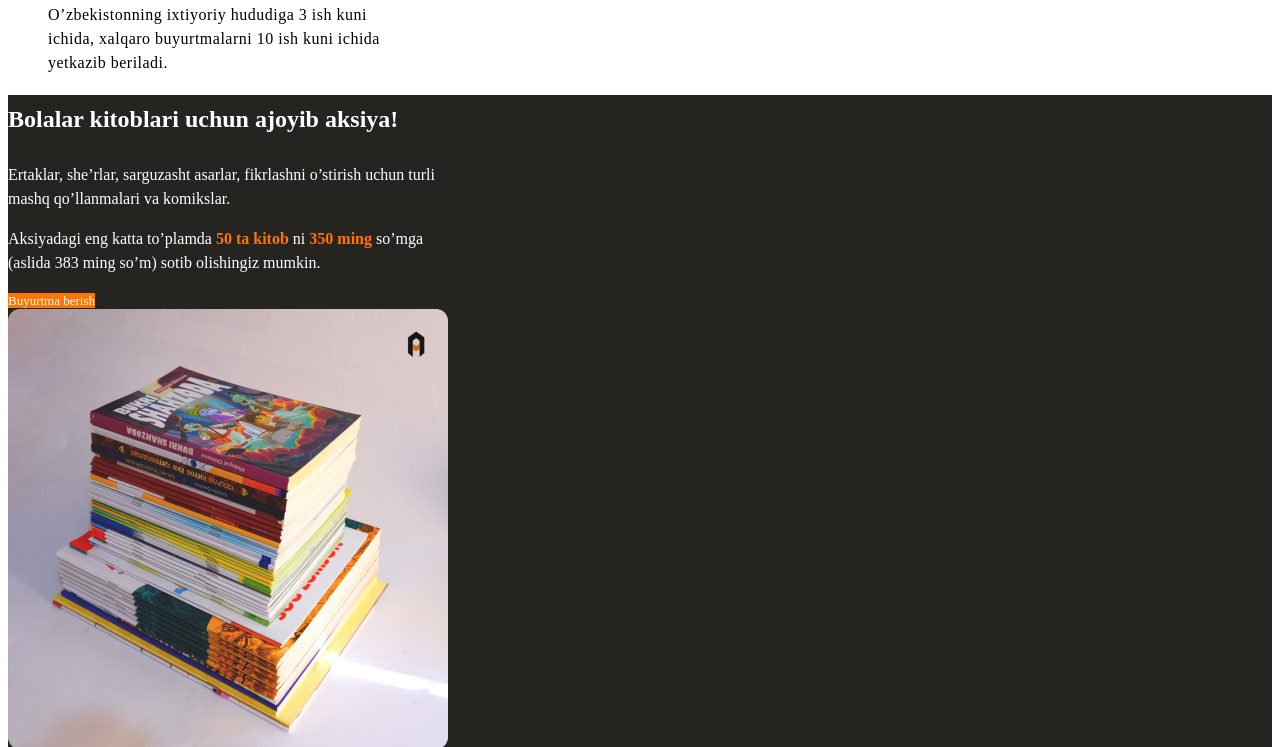
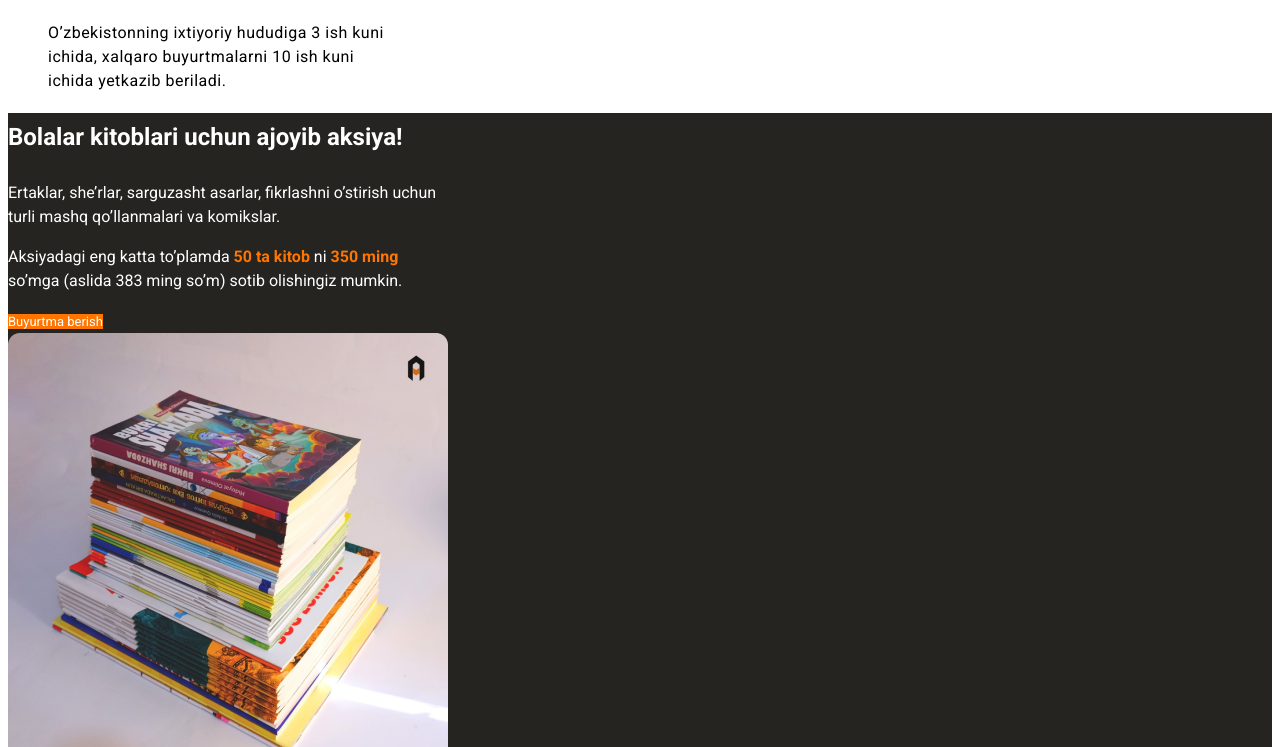
Before and after one commit to JaloliddinGofurov/html-cssda-akademnashr, a plain HTML site: page index.html in a window 1280 px wide. Shown: the part 1932-2679 px from the top of the page. Drawn offline with Linux system fonts and the light colour scheme.

Commit message:
add css style

```diff
--- a/index.html
+++ b/index.html
@@ -5,8 +5,14 @@
   <meta charset="UTF-8">
   <meta name="viewport" content="width=device-width, initial-scale=1.0">
   <title>Akademnashr css</title>
+  <!--Google fonts-->
+  <link rel="preconnect" href="https://fonts.googleapis.com">
+  <link rel="preconnect" href="https://fonts.gstatic.com" crossorigin>
+  <link href="https://fonts.googleapis.com/css2?family=Roboto+Condensed:ital,wght@0,700;1,700&family=Roboto:wght@400;500;700&display=swap"
+  rel="stylesheet">
+  <link rel="stylesheet" href="main.css">
 </head>
-<link rel="stylesheet" href="main.css">
+
 
 <body>
   <header class="site-header">
--- a/main.css
+++ b/main.css
@@ -1,3 +1,11 @@
+body {
+  font-size: 16px;
+  line-height: 1.5;
+  font-family: "Roboto", "Arial", sans-serif;
+  letter-spacing: 0.5;
+}
+
+
 .site-header {
   background-color: #fff;
 }
@@ -48,6 +56,7 @@
 font-size: 40px;
 line-height: 1.2;
 letter-spacing: 0.5px;
+font-family: "Roboto Condenced", "Roboto", "Arial", sans-serif ;
 }
 
 .hero-text {
@@ -60,6 +69,7 @@ letter-spacing: 0.5px;
   width: 440px;
   font-size: 72px;
   line-height: 1.2;
+  font-family: "Roboto Condenced", "Roboto", "Arial", sans-serif;
   letter-spacing: 0.5px;
 }
 
@@ -98,6 +108,7 @@ letter-spacing: 0.5px;
 .promo-heading{
   font-style: 40px;
   line-height: 48px;
+  font-family: "Roboto Condenced", "Roboto", "Arial", sans-serif;
 }
 
 .promo-text{
@@ -130,6 +141,7 @@ height: 2px;
 
 .site-footer-link-list {
   width: 224px;
+  line-height: 19px;
 }
 
 .site-footer-link-list a {
```
